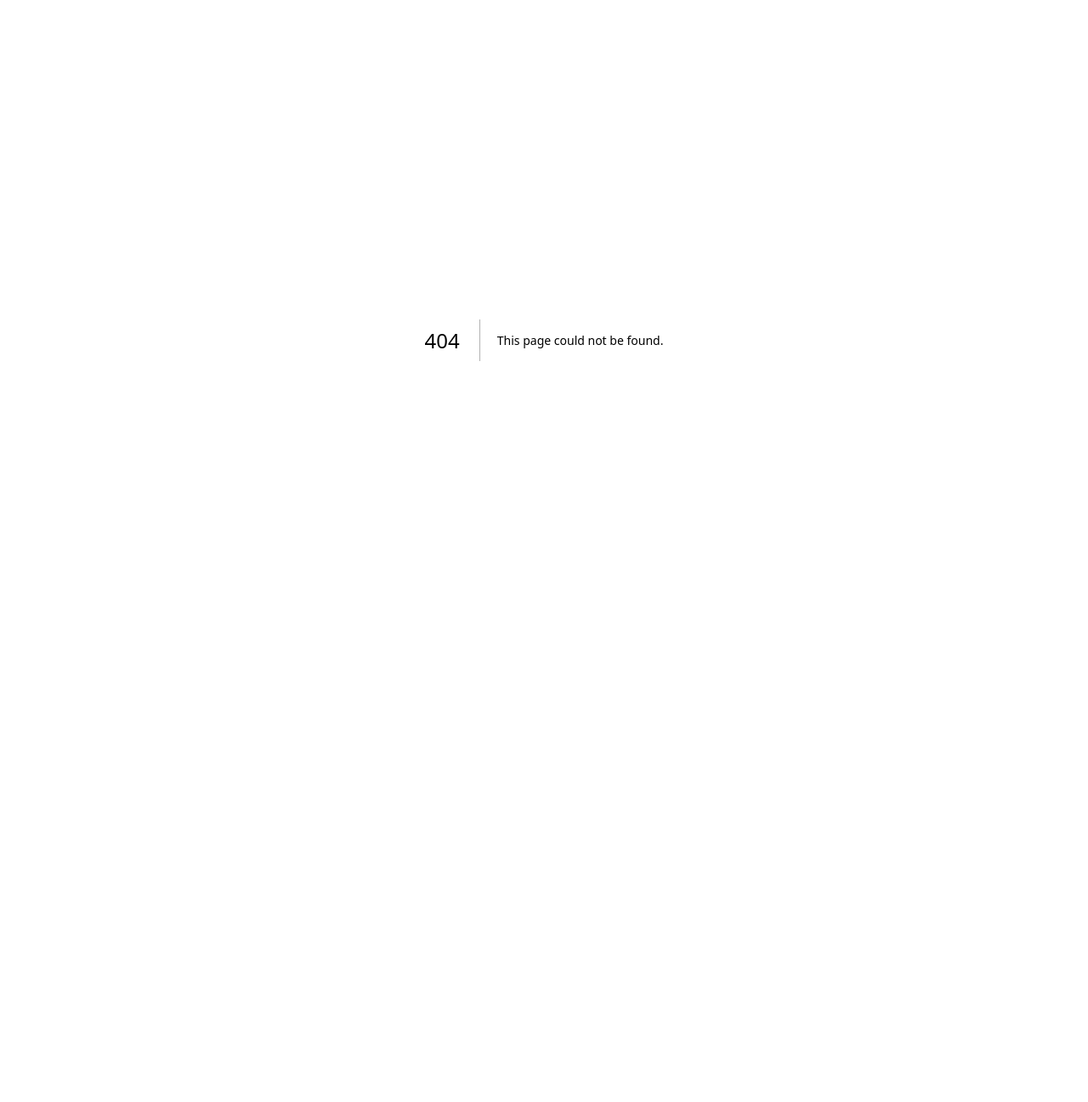
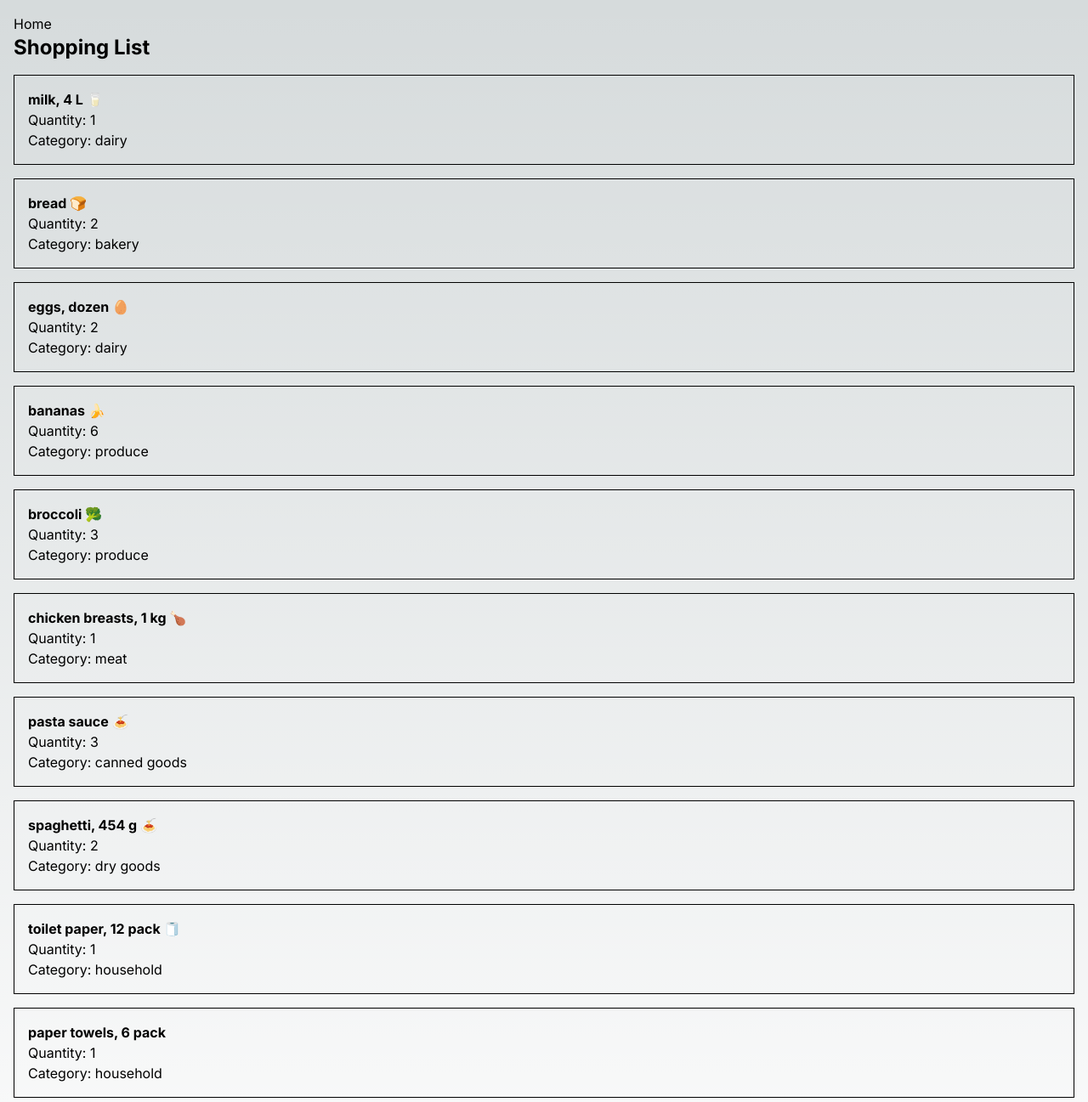
Before and after one commit to JazminHorton/cprg306-assignments, a Next.js app: page /Week3 in a window 1280 px wide. Before the commit this address had no page. Shown: the top 1297 px of the page at 85% size. Before the commit the page ends 800 px from the top, so only its background shows below. Built offline with nearby package versions, Linux system fonts and the light colour scheme.

Commit message:
Week 3 added

```diff
--- /dev/null
+++ b/app/Week3/item-list.js
@@ -0,0 +1,74 @@
+import Item from './item';
+
+const items = [
+  {
+    name: "milk, 4 L 🥛",
+    quantity: 1,
+    category: "dairy",
+  },
+  {
+    name: "bread 🍞",
+    quantity: 2,
+    category: "bakery",
+  },
+  {
+    name: "eggs, dozen 🥚",
+    quantity: 2,
+    category: "dairy",
+  },
+  {
+    name: "bananas 🍌",
+    quantity: 6,
+    category: "produce",
+  },
+  {
+    name: "broccoli 🥦",
+    quantity: 3,
+    category: "produce",
+  },
+  {
+    name: "chicken breasts, 1 kg 🍗",
+    quantity: 1,
+    category: "meat",
+  },
+  {
+    name: "pasta sauce 🍝",
+    quantity: 3,
+    category: "canned goods",
+  },
+  {
+    name: "spaghetti, 454 g 🍝",
+    quantity: 2,
+    category: "dry goods",
+  },
+  {
+    name: "toilet paper, 12 pack 🧻",
+    quantity: 1,
+    category: "household",
+  },
+  {
+    name: "paper towels, 6 pack",
+    quantity: 1,
+    category: "household",
+  },
+  {
+    name: "dish soap 🍽️",
+    quantity: 1,
+    category: "household",
+  },
+  {
+    name: "hand soap 🧼",
+    quantity: 4,
+    category: "household",
+  },
+];
+
+export default function ItemList() {
+  return (
+    <ul>
+      {items.map((item, index) => (
+        <Item key={index} {...item} />
+      ))}
+    </ul>
+  );
+}
--- /dev/null
+++ b/app/Week3/item.js
@@ -0,0 +1,9 @@
+export default function Item({ name, quantity, category }) {
+    return (
+      <li className="border border-black p-4 mb-4">
+        <strong className="font-bold">{name}</strong>
+        <p>Quantity: {quantity}</p>
+        <p>Category: {category}</p>
+      </li>
+    );
+  }
--- /dev/null
+++ b/app/Week3/page.js
@@ -0,0 +1,12 @@
+import Link from 'next/link';
+import ItemList from './item-list';
+
+export default function Page() {
+  return (
+    <main className="container mx-auto p-4">
+        <p><Link href="/">Home</Link></p>
+      <h1 className="text-2xl font-bold mb-4">Shopping List</h1>
+      <ItemList />
+    </main>
+  );
+}
--- a/app/page.js
+++ b/app/page.js
@@ -7,11 +7,13 @@ export default function Home() {
       <div>
       <h1 className="text-5xl font-bold">CPRG 306: Web Development 2 - Assignments</h1>
       </div>
-      <div>
       <StudentInfo></StudentInfo>
-      </div>
       <div className ="flex items-center text-2xl font-bold">
-      <Link href="./week2">week2</Link>
+      <p>
+        <Link href="/week2">Week 2</Link>
+        <br />
+        <Link href="/Week3">Week 3</Link>
+      </p>
       </div>
     </main>
   )
--- a/app/week2/page.js
+++ b/app/week2/page.js
@@ -1,4 +1,6 @@
 import { StudentInfo } from "../StudentInfo";
+import Link from "next/link";
+
 
 export default function Home() {
     return (
@@ -7,8 +9,9 @@ export default function Home() {
         <div>
           <h1 className="text-6xl font-bold">My Shopping List</h1>
         </div>
-        <div className="flex flex-col text-left">
+        <div className="container mx-auto p-4">
           <StudentInfo></StudentInfo>
+            <Link href="/">Home</Link>
         </div>
       </main>
 
```
